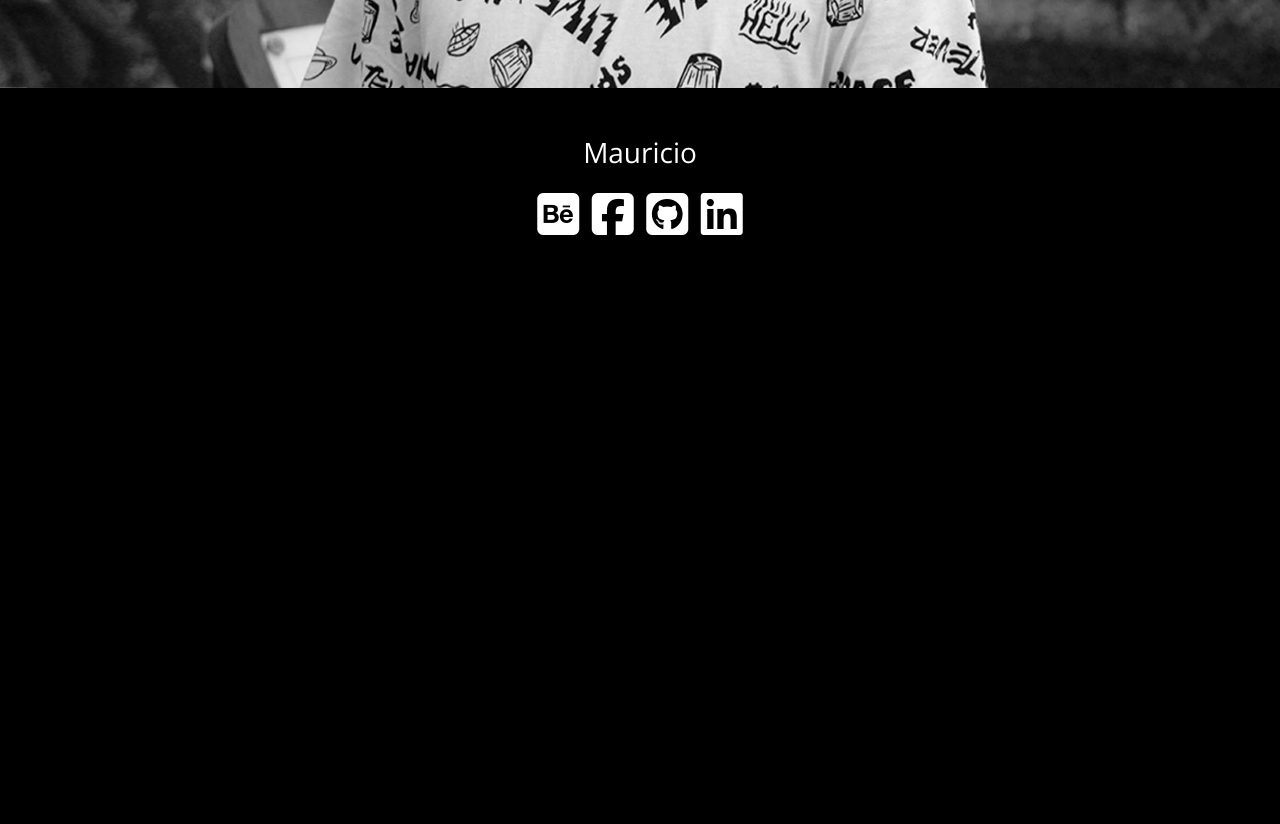
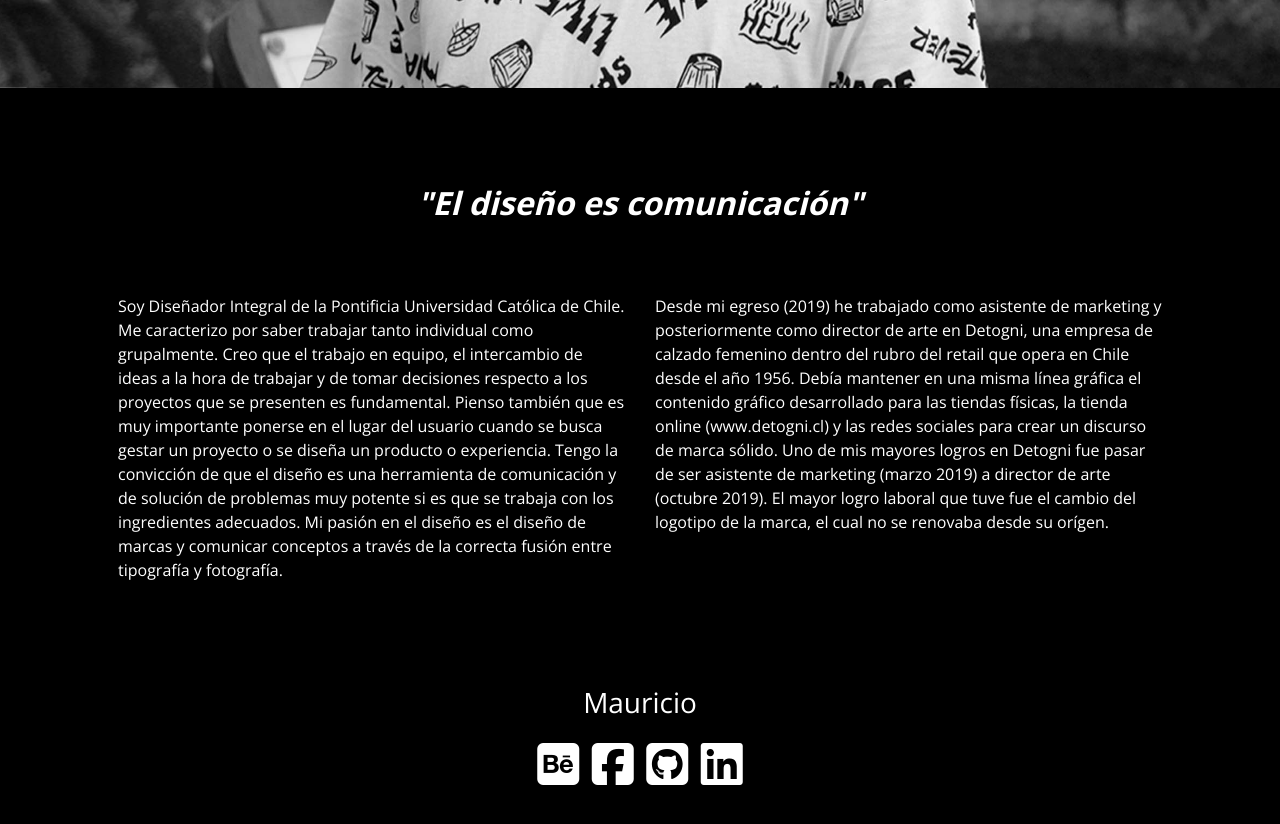
Before and after one commit to MichoUrrutiaR/Mauricio-Urrutia-Portafolio, a plain HTML site: page index.html in a window 1280 px wide. Shown: the part 760-1584 px from the top of the page. Before the commit the page ends 1058 px from the top, so only its background shows below. Drawn offline with nearby package versions, Linux system fonts and the light colour scheme.

Commit message:
Descripcion Terminada

```diff
--- a/index.html
+++ b/index.html
@@ -76,6 +76,33 @@
     </div>
   </header>
 
+  <!--DESCRIPCION-->
+
+  <section id="acerca-de-mi">
+    <div class="container text-white px-5 mt-5 pt-5">
+      <h2 class="text-center font-weight-bold"><em>"El diseño es comunicación"</em></h2>
+      <div class="row">
+
+        <div class="col-12 col-sm-12 col-md-12 col-lg-6 col-xl-6">
+          <div class="descriptionp1 pb-4 pt-3 mb-3 mt-5">
+            <p>
+              Soy Diseñador Integral de la Pontificia Universidad Católica de Chile. Me caracterizo por saber trabajar tanto individual como grupalmente. Creo que el trabajo en equipo, el intercambio de ideas a la hora de trabajar y de tomar decisiones respecto a los proyectos que se presenten es fundamental. Pienso también que es muy importante ponerse en el lugar del usuario cuando se busca gestar un proyecto o se diseña un producto o experiencia. Tengo la convicción de que el diseño es una herramienta de comunicación y de solución de problemas muy potente si es que se trabaja con los ingredientes adecuados. Mi pasión en el diseño es el diseño de marcas y comunicar conceptos a través de la correcta fusión entre tipografía y fotografía.
+            </p>
+          </div>
+        </div>
+
+        <div class="col-12 col-sm-12 col-md-12 col-lg-6 col-xl-6">
+          <div class="descriptionp2 py-3 pb-4 mt-5">
+            <p>
+              Desde mi egreso (2019) he trabajado como asistente de marketing  y posteriormente como director de arte en Detogni, una empresa de calzado femenino dentro del rubro del retail que opera en Chile desde el año 1956. Debía mantener en una misma línea gráfica el contenido gráfico desarrollado para las tiendas físicas, la tienda online (www.detogni.cl) y las redes sociales para crear un discurso de marca sólido. Uno de mis mayores logros en Detogni fue pasar de ser asistente de marketing (marzo 2019) a director de arte (octubre 2019). El mayor logro laboral que tuve fue el cambio del logotipo de la marca, el cual no se renovaba desde su orígen.
+            </p>
+          </div>
+        </div>
+
+      </div>
+    </div>
+  </section>
+
 
   <!--FOOTER-->
 
```
